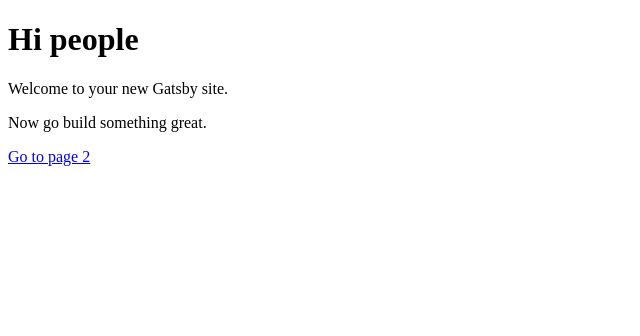
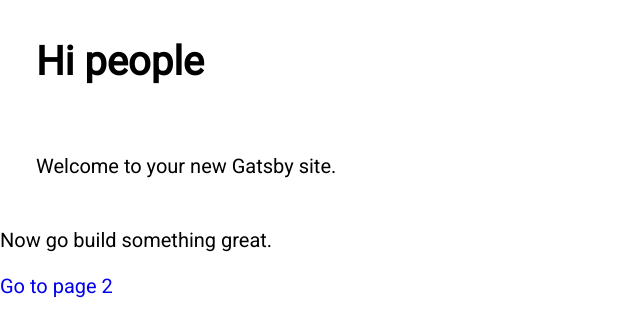
Before and after one commit to chingu-voyage6/grad.then, a Gatsby site: page / in a window 1280 px wide. Shown: the whole page, without its empty margins (0-640 px from the left). Built offline with nearby package versions, Linux system fonts and the light colour scheme; Gatsby itself is replaced by a stand-in of ours.

Commit message:
add basic globalStyle Add basic style and test on h1 and p tags

```diff
--- a/src/pages/index.js
+++ b/src/pages/index.js
@@ -1,10 +1,12 @@
 import React from 'react'
 import Link from 'gatsby-link'
 
+import { StyledH1, StyledP } from "../theme/globalStyle";
+
 const IndexPage = () => (
   <div>
-    <h1>Hi people</h1>
-    <p>Welcome to your new Gatsby site.</p>
+    <StyledH1>Hi people</StyledH1>
+    <StyledP>Welcome to your new Gatsby site.</StyledP>
     <p>Now go build something great.</p>
     <Link to="/page-2/">Go to page 2</Link>
   </div>
--- /dev/null
+++ b/src/theme/globalStyle.js
@@ -0,0 +1,59 @@
+import styled, { injectGlobal } from 'styled-components'
+
+injectGlobal`
+  @import url('https://fonts.googleapis.com/css?family=Open+Sans|Roboto|VT323');
+
+  body {
+    padding: 0;
+    margin: 0;
+    font-family: Roboto, Arial, sans-serif;
+    font-size: 20px;
+    line-height: 1.3125;
+  }
+
+  a {
+    text-decoration: none;
+  }
+
+  ul {
+    margin: 0 auto;
+  }
+
+  @media screen and (min-width: 360px) {
+    html {
+      font-size: 15px;
+    }
+  }
+
+  @media screen and (min-width: 600px) {
+    html {
+      font-size: 16px;
+    }
+  }
+`
+
+export const StyledH1 = styled.h1`
+  padding: 1.75rem;
+  margin: 0.5rem;
+`
+
+export const StyledP = styled.p`
+  padding: 1.75rem;
+  margin: 0.5rem;
+`
+
+export const StyledUl = styled.ul`
+  padding: 1.75rem;
+  margin: 0.5rem;
+`
+
+export const StyledLi = styled.li`
+  padding: 1.75rem;
+  margin: 0.5rem;
+  text-decoration: none;
+`
+
+export const StyledA = styled.a`
+  padding: 1.75rem;
+  margin: 0.5rem;
+`
```
